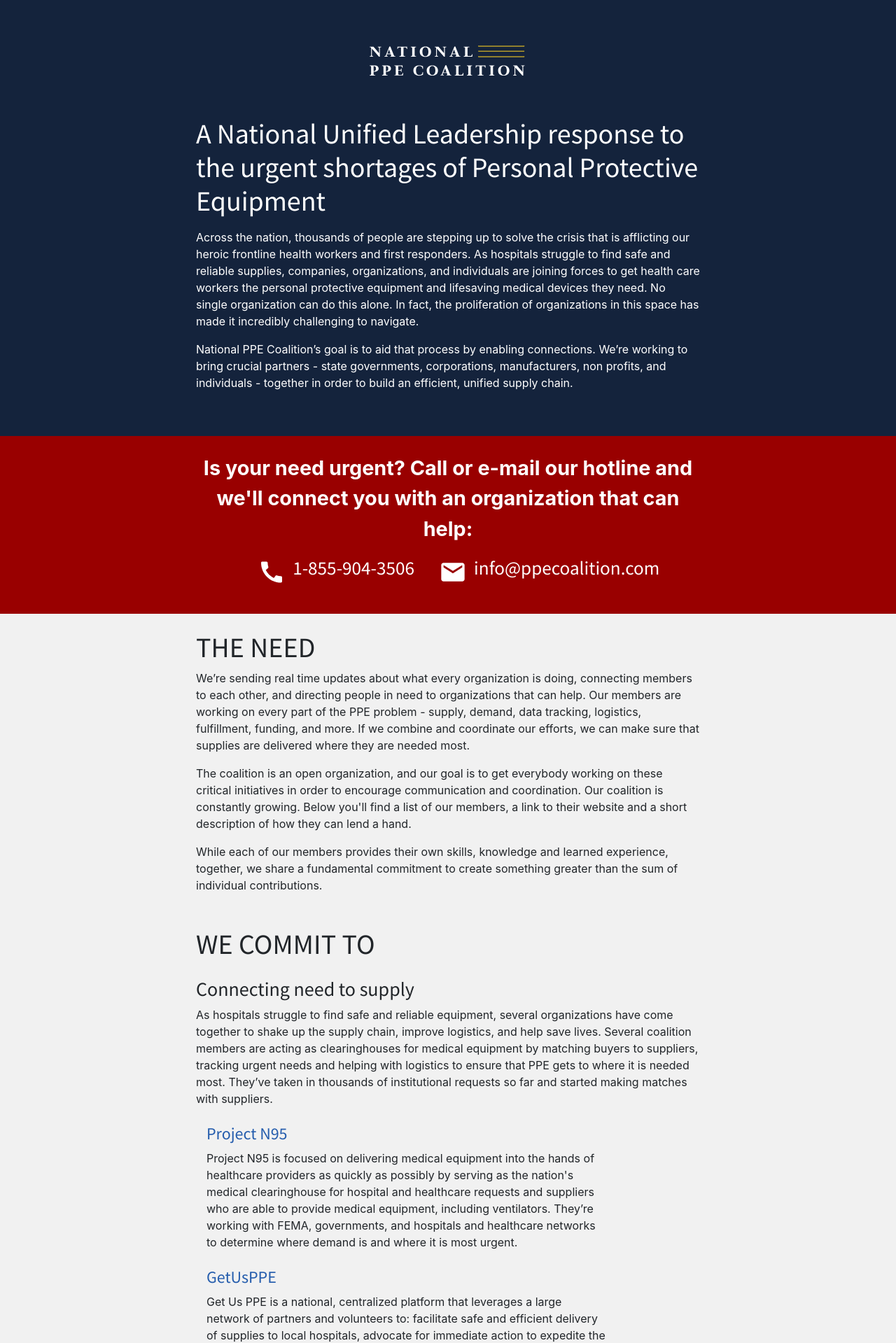
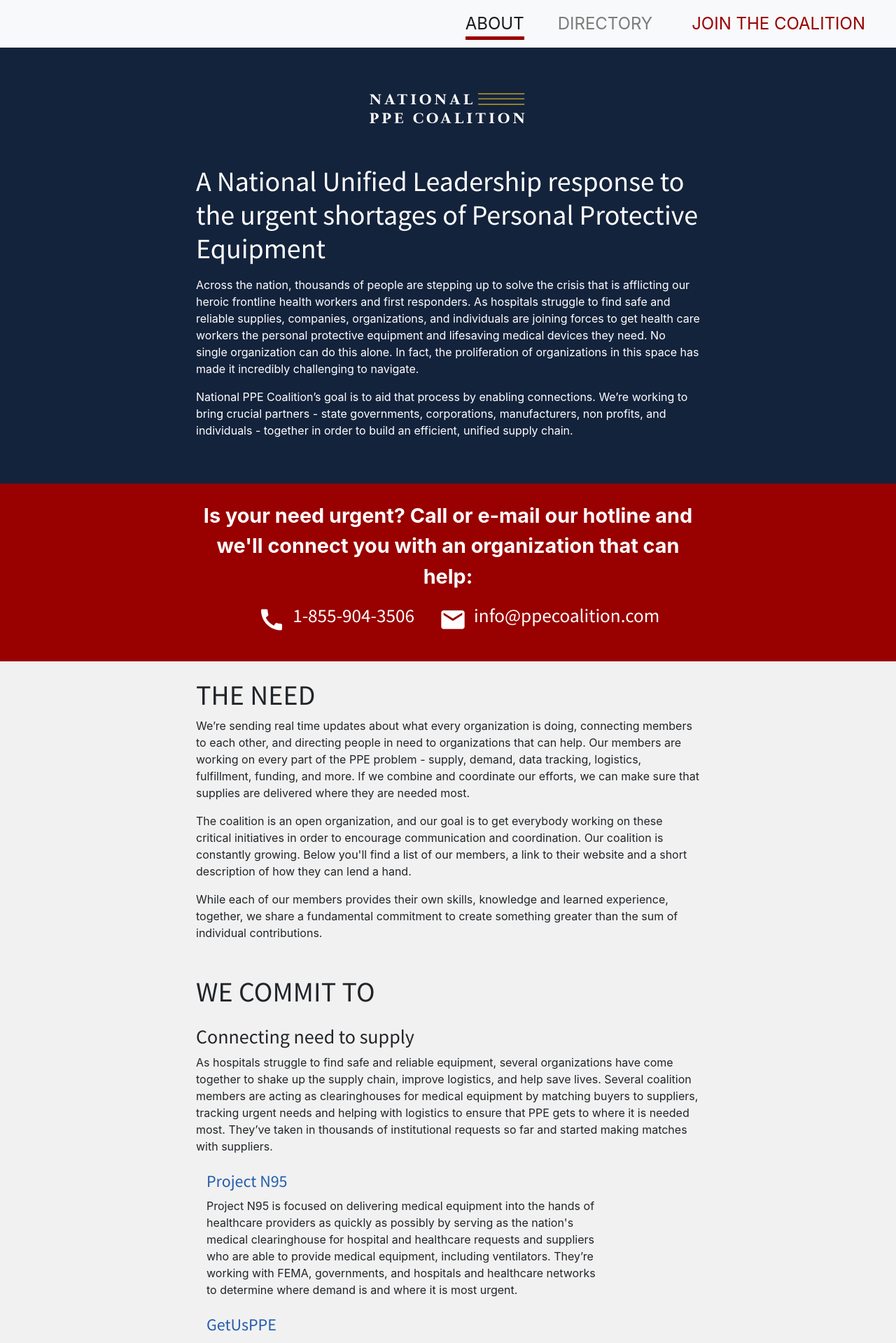
Before and after one commit to jdecaron/c19coalition, a Jekyll site: the page built from pages/index.html, in a window 1280 px wide. Shown: the top 1919 px of the page at 70% size. Built offline with Jekyll 4.4.1, drawn with Linux system fonts in a browser that asks for light colours; a script that is not in the unit is left out.

Commit message:
Added nav bar

```diff
--- /dev/null
+++ b/_data/main_nav_pages.yml
@@ -0,0 +1,9 @@
+- title: About
+  url: /
+
+- title: Directory
+  url: /directory/
+
+- title: Join the Coalition
+  url: /join/
+  class: highlight
--- /dev/null
+++ b/_includes/_main_nav.html
@@ -0,0 +1,14 @@
+<nav class="navbar navbar-expand-lg navbar-light bg-light">
+  <button class="navbar-toggler" type="button" data-toggle="collapse" data-target="#navbarNav" aria-controls="navbarNav" aria-expanded="false" aria-label="Toggle navigation">
+    <span class="navbar-toggler-icon"></span>
+  </button>
+  <div class="collapse navbar-collapse justify-content-end" id="navbarNav">
+    <ul class="navbar-nav">
+{% for item in site.data.main_nav_pages %}
+    <li class="nav-item {% if item.class %}{{item.class}}{% endif %} {% if item.url == page.url %}active{% endif %}">
+      <a class="nav-link" href="{{ item.url }}">{{ item.title }}</a>
+    </li>
+{% endfor %}
+    </ul>
+  </div>
+</nav>
--- a/_layouts/default.html
+++ b/_layouts/default.html
@@ -45,6 +45,8 @@
   </head>
 
   <body>
+    {% include _main_nav.html %}
+
     <main id="content" role="main">
       {{ content }}
     </main>
--- a/assets/style.scss
+++ b/assets/style.scss
@@ -161,4 +161,22 @@
   max-width: 15rem;
 }
 
+.nav-item {
+  text-transform: uppercase;
+  font-size: 1.5rem;
+  margin-left: 20px;
+  margin-right: 20px;
+}
+
+.navbar-light .navbar-nav .active a {
+  border-bottom: 5px solid $red;
+  padding-left: 0;
+  padding-right: 0;
+  padding-bottom: 0;
+}
+
+.navbar-light .navbar-nav .highlight a {
+  color: $red !important;
+}
+
 @import "assets/directory";
```
